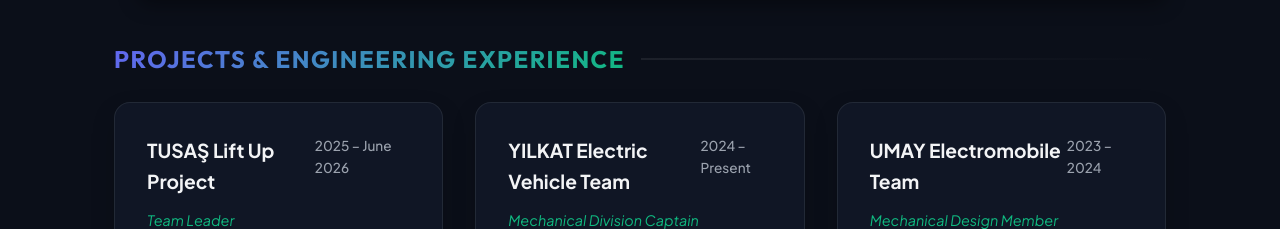
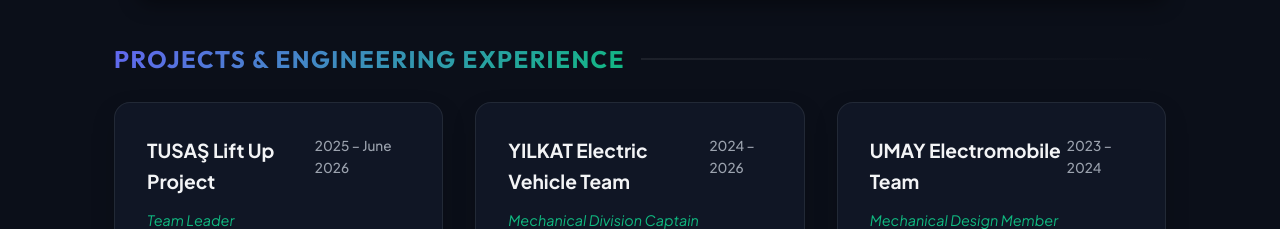
Before and after one commit to serdevir91/soner-portfolio, a React (Vite) app: page / in a window 1280 px wide. Shown: the part 2080-2309 px from the top of the page. Built offline with nearby package versions, Linux system fonts and the light colour scheme.

Commit message:
Update YILKAT project period to 2026

```diff
--- a/src/components/Projects.jsx
+++ b/src/components/Projects.jsx
@@ -20,7 +20,7 @@
           title: "YILKAT Electric Vehicle Team",
           role: "Mechanical Division Captain",
           subTitle: "TÜBİTAK Efficiency Challenge",
-          period: "2024 – Present",
+          period: "2024 – 2026",
           details: [
             "Led the design and manufacturing of mechanical systems (chassis, drivetrain, suspension) for a high-efficiency electric vehicle.",
             "Oversaw CAD modeling, FEA simulations, and physical assembly.",
@@ -70,7 +70,7 @@
           title: "YILKAT Elektrikli Araç Takımı",
           role: "Mekanik Birim Kaptanı",
           subTitle: "TÜBİTAK Efficiency Challenge",
-          period: "2024 – Günümüz",
+          period: "2024 – 2026",
           details: [
             "Yüksek verimli bir elektrikli araç için mekanik sistemlerin (şasi, aktarma organları, süspansiyon) tasarım ve imalatına liderlik etti.",
             "CAD modelleme, FEA simülasyonları ve fiziksel montaj süreçlerini yönetti.",
```
